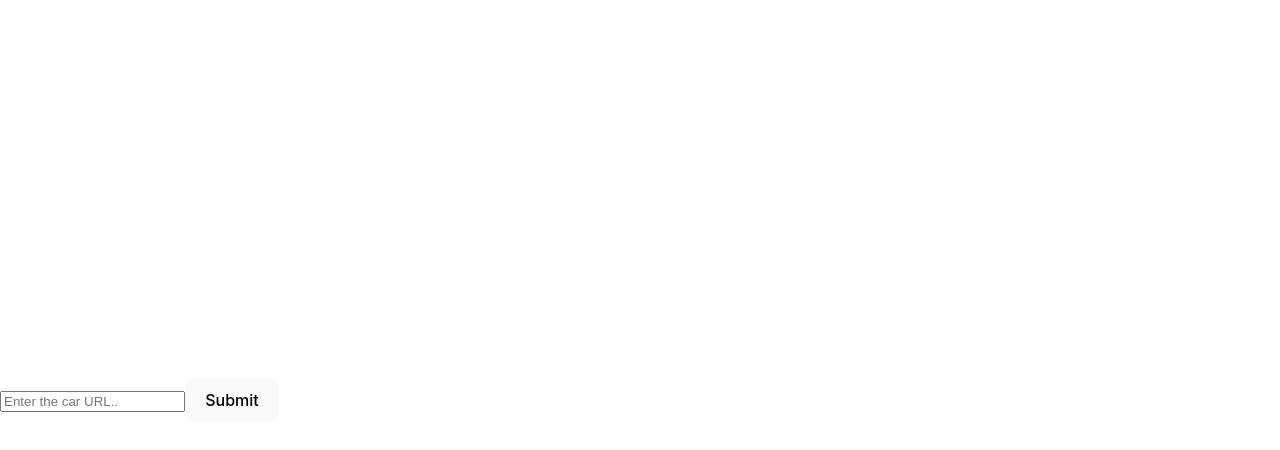
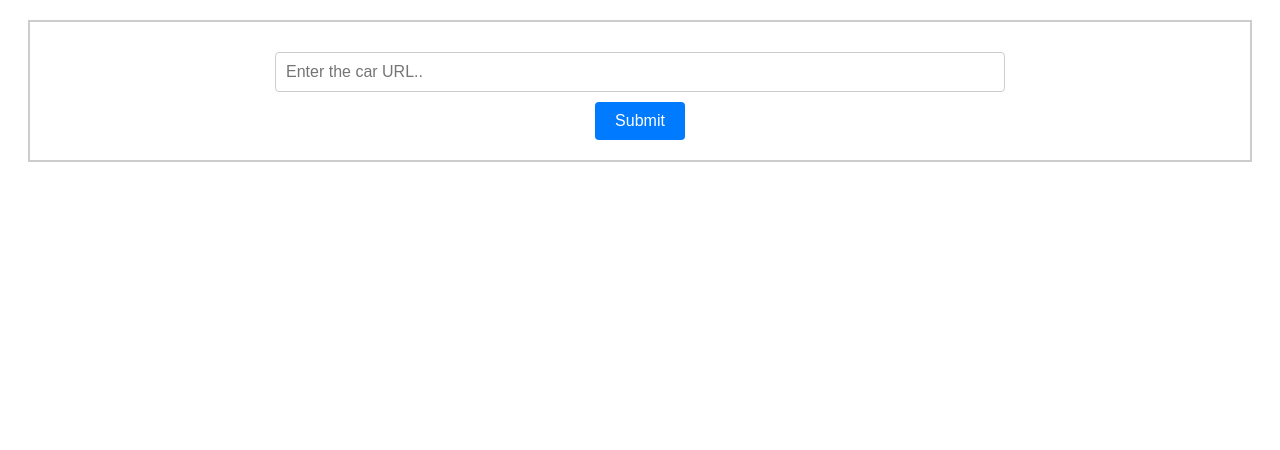
Before and after one commit to HassanatC/autocompare, a React (Vite) app in the folder autocompare_react/ac-react/: page / in a window 1280 px wide. Shown: the top 450 px of the page. Built offline with nearby package versions, Linux system fonts and the light colour scheme.

Commit message:
react frontend, added image rendering, previous owners, cleanup

```diff
--- a/autocompare_react/ac-react/src/Home.jsx
+++ b/autocompare_react/ac-react/src/Home.jsx
@@ -5,11 +5,14 @@ import axios from 'axios';
 function Home() {
   const [formData, setFormData] = useState({ url: '' });
   const [data, setData] = useState(null);
+  const [isLoading, setIsLoading] = useState(false);
   const [motorsData, setMotorsData] = useState([]);
 
 
   const handleSubmit = async (e) => {
     e.preventDefault();
+    setIsLoading(true);
+    // axios
     try {
       const response = await axios.post('http://localhost:8000/scrape/', formData, {
         headers: {
@@ -20,6 +23,9 @@ function Home() {
       setMotorsData(response.data.motors_data);
     } catch (error) {
       console.error("Error with submission: ", error)
+      setIsLoading(false);
+    } finally {
+      setIsLoading(false);
     }
   };
 
@@ -29,8 +35,8 @@ function Home() {
   };
 
   return (
-    <div>
-      <form onSubmit={handleSubmit}>
+    <div className="form-container">
+      <form className="url-form" onSubmit={handleSubmit}>
         <input
           type="text"
           name="url"
@@ -41,20 +47,31 @@ function Home() {
         <button type="submit">Submit</button>
       </form>
 
+      {isLoading && (
+        <div className="loading-text">
+          <p>Please wait while we fetch relevant deals!</p>
+        </div>
+      )}
+
       {data && (
-              <div>
+              <div className="data-section">
                 <h2>Data:</h2>
-                <p>Car Price: £{data.price}</p>
+                <img src={data.image_url} className="scraped-car-img" alt="Car" />
+                <p>Car Price: {data.price}</p>
                 <p>Car Brand: {data.brand}</p>
+                <p>Car Registration: {data.registration}</p>
                 <p>Car Mileage: {data.mileage} </p>
+                <p>Previous Owners: {data.previous_owners}</p>
               </div>
             )}
 
+          {/*renders the list of suggested motors*/}
             {motorsData && motorsData.length > 0 && (
               <div>
                 <h2>Motors Data:</h2>
                 {motorsData.map((item, index) => (
-                  <div key={index}>
+                  <div className="motors-section" key={index}>
+                    <img src={item.thumbnail_image}></img>
                     <p>Price: £{item.price}</p>
                     <p>Mileage: {item.mileage} miles</p>
                     <p>Deal: <a href={item.link} target="_blank" rel="noopener noreferrer">{item.link}</a></p>
--- a/autocompare_react/ac-react/src/index.css
+++ b/autocompare_react/ac-react/src/index.css
@@ -1,69 +1,61 @@
-:root {
-  font-family: Inter, system-ui, Avenir, Helvetica, Arial, sans-serif;
-  line-height: 1.5;
-  font-weight: 400;
-
-  color-scheme: light dark;
-  color: rgba(255, 255, 255, 0.87);
-  background-color: #242424;
-
-  font-synthesis: none;
-  text-rendering: optimizeLegibility;
-  -webkit-font-smoothing: antialiased;
-  -moz-osx-font-smoothing: grayscale;
-  -webkit-text-size-adjust: 100%;
+body {
+  font-family: Arial, Helvetica, sans-serif;
+  font-size: 16px;
 }
 
-a {
-  font-weight: 500;
-  color: #646cff;
-  text-decoration: inherit;
-}
-a:hover {
-  color: #535bf2;
+p {
+  font-size: 20px;
 }
 
-body {
-  margin: 0;
-  display: flex;
-  place-items: center;
-  min-width: 320px;
-  min-height: 100vh;
+.form-container {
+  margin: 20px;
+  padding: 20px;
+  border: 2px solid #ccc;
 }
 
-h1 {
-  font-size: 3.2em;
-  line-height: 1.1;
+.url-form {
+  display: flex;
+  flex-direction: column;
+  align-items: center;
 }
 
-button {
-  border-radius: 8px;
-  border: 1px solid transparent;
-  padding: 0.6em 1.2em;
-  font-size: 1em;
-  font-weight: 500;
-  font-family: inherit;
-  background-color: #1a1a1a;
-  cursor: pointer;
-  transition: border-color 0.25s;
-}
-button:hover {
-  border-color: #646cff;
-}
-button:focus,
-button:focus-visible {
-  outline: 4px auto -webkit-focus-ring-color;
+.scraped-car-img {
+  width: 350px;
 }
 
-@media (prefers-color-scheme: light) {
-  :root {
-    color: #213547;
-    background-color: #ffffff;
-  }
-  a:hover {
-    color: #747bff;
-  }
-  button {
-    background-color: #f9f9f9;
-  }
+.url-form input {
+  width: 60%;
+  padding: 10px;
+  margin: 10px 0;
+  border: 1px solid #ccc;
+  border-radius: 4px;
+  font-size: 16px;
 }
+
+.url-form button {
+  padding: 10px 20px;
+  background-color: #007bff;
+  color: white;
+  border: none;
+  border-radius: 4px;
+  cursor: pointer;
+  font-size: 16px;
+}
+
+.url-form button:hover {
+  background-color: #0056b3;
+}
+
+
+.data-section {
+  background-color: #f0e9e9;
+  padding: 10px;
+  border: 2px solid #ccc;
+  margin-top: 20px;
+}
+
+.motors-section {
+  background-color: #e6e6e6;
+  padding: 10px;
+  margin-top: 20px;
+}
```
Also changed, not shown: 2 other files (tests, documents, lock files or other folders).
